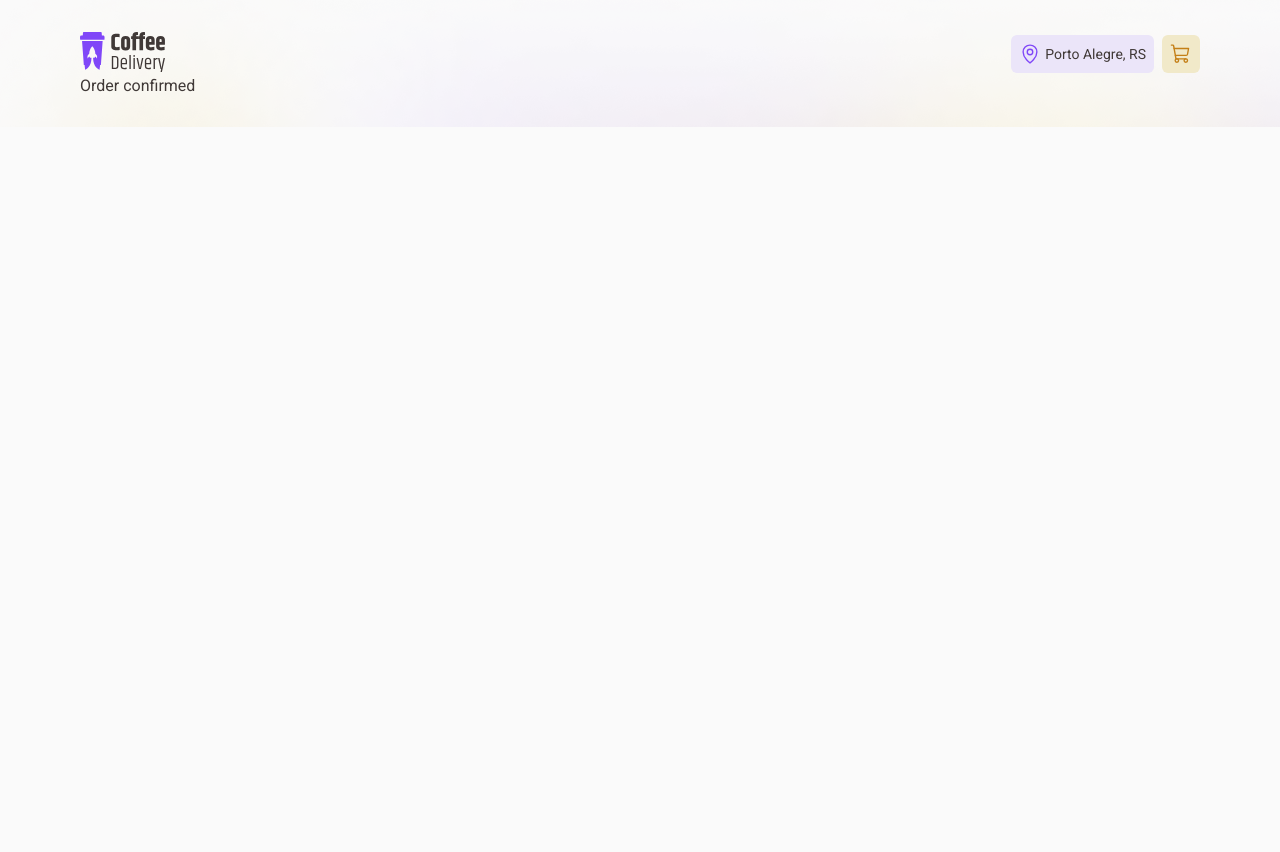
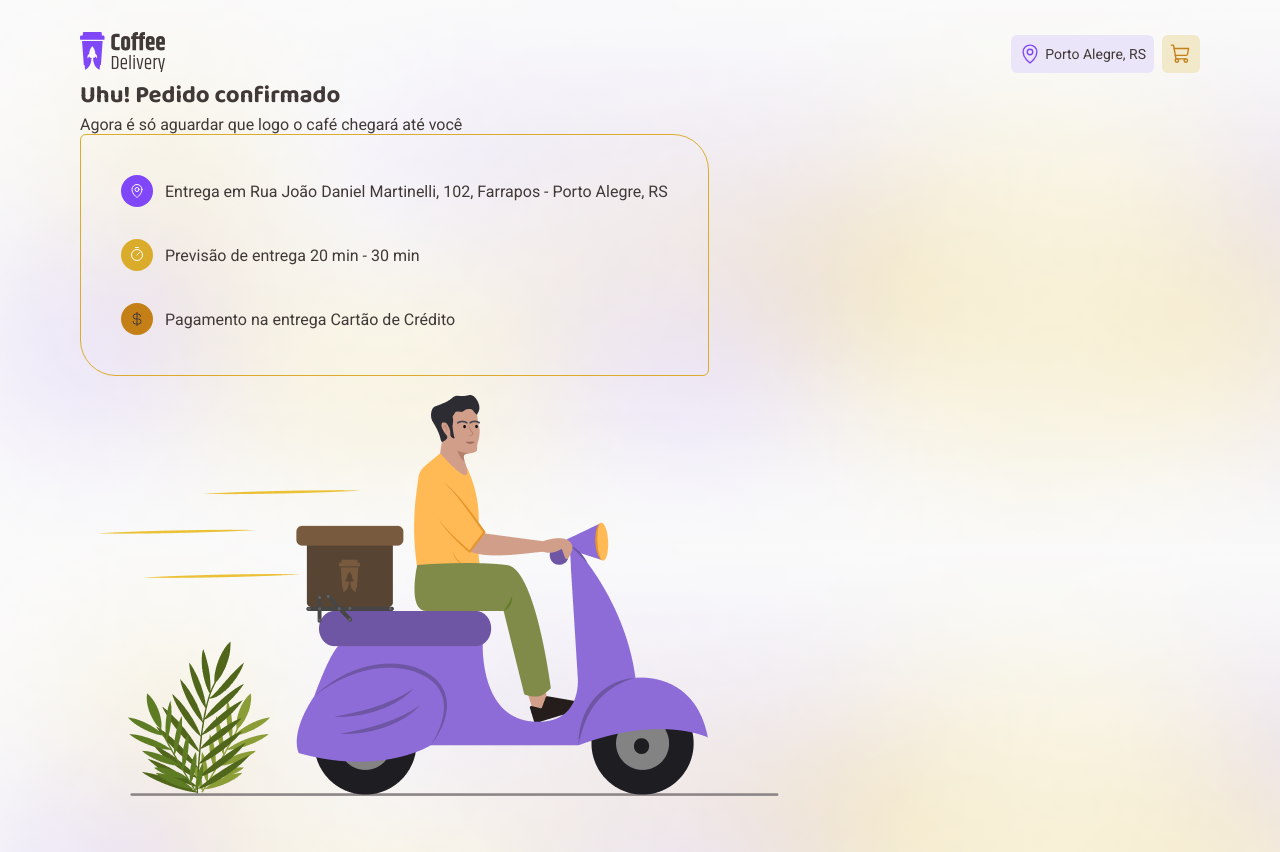
Before and after one commit to irailtonreis/ignite-coffee-delivery, a React (Vite) app: page /orderConfirmed in a window 1280 px wide. Before the commit the page ends 800 px from the top, so only its background shows below. Built offline with nearby package versions, Linux system fonts and the light colour scheme.

Commit message:
refactor: Checkout - Estrutura pedido confirmado

```diff
--- a/src/pages/OrderConfirmed/index.tsx
+++ b/src/pages/OrderConfirmed/index.tsx
@@ -1,9 +1,49 @@
-import React from 'react';
-
-// import { Container } from './styles';
+import React from "react";
+import { Container, OrderContent, OrderDetails, OrderImage, Circle } from "./syles";
+import DeliveryImage from "../../assets/delivery.png";
+import { CurrencyDollar, MapPin, Timer } from "phosphor-react";
 
 const OrderConfirmed: React.FC = () => {
-  return <p>Order confirmed</p>;
-}
+  return (
+    <Container>
+      <header>
+        <h2>Uhu! Pedido confirmado</h2>
+        <p>Agora é só aguardar que logo o café chegará até você</p>
+      </header>
+      <OrderContent>
+        <OrderDetails>
+          <div>
+            <Circle color="purple-600">
+              <MapPin size={16}  color="white"/>
+            </Circle>
+            <p>
+              Entrega em <span>Rua João Daniel Martinelli, 102,</span> Farrapos
+              - Porto Alegre, RS
+            </p>
+          </div>
+          <div>
+            <Circle color="yellow-500">
+              <Timer size={16} color="white"/>
+            </Circle>
+            <p>
+              Previsão de entrega <span>20 min - 30 min </span>{" "}
+            </p>
+          </div>
+          <div>
+            <Circle color="yellow-700">
+              <CurrencyDollar size={16} />
+            </Circle>
+            <p>
+              Pagamento na entrega <span>Cartão de Crédito</span>
+            </p>
+          </div>
+        </OrderDetails>
+        <OrderImage>
+          <img src={DeliveryImage} />
+        </OrderImage>
+      </OrderContent>
+    </Container>
+  );
+};
 
 export default OrderConfirmed;
--- a/src/pages/OrderConfirmed/syles.ts
+++ b/src/pages/OrderConfirmed/syles.ts
@@ -0,0 +1,55 @@
+import styled from "styled-components";
+import { devices } from "../../styles/global";
+import {  } from "react";
+
+type DivProps = {
+    color: string;
+  };
+
+
+
+
+export const Container = styled.div`
+
+`
+export const OrderContent = styled.div`
+    display: flex;
+    flex-wrap: wrap;
+
+    @media only screen and ${devices.lg} {
+        flex-direction: row;
+    }
+
+
+    /* div{
+        display: flex;
+        flex-direction: column;
+    } */
+`
+export const Circle = styled.div<DivProps>`
+    height: 32px;
+    width: 32px;
+    border-radius: 1000px;
+    display: flex;
+    justify-content: center;
+    align-items: center;
+   background: ${(props) => `${props.theme[props.color]}`};
+
+`
+export const OrderDetails = styled.div`
+    display: flex;
+    flex-direction: column;
+    border-radius: 6px 36px;
+    border: 1px solid #DBAC2C;
+    padding: 2.5rem;
+    gap: 32px;
+
+ div{
+    display: flex;
+    align-items: center;
+    gap: 12px;
+ }
+`
+export const OrderImage = styled.div`
+
+`
```
Also changed, not shown: src/assets/delivery.png (added).
